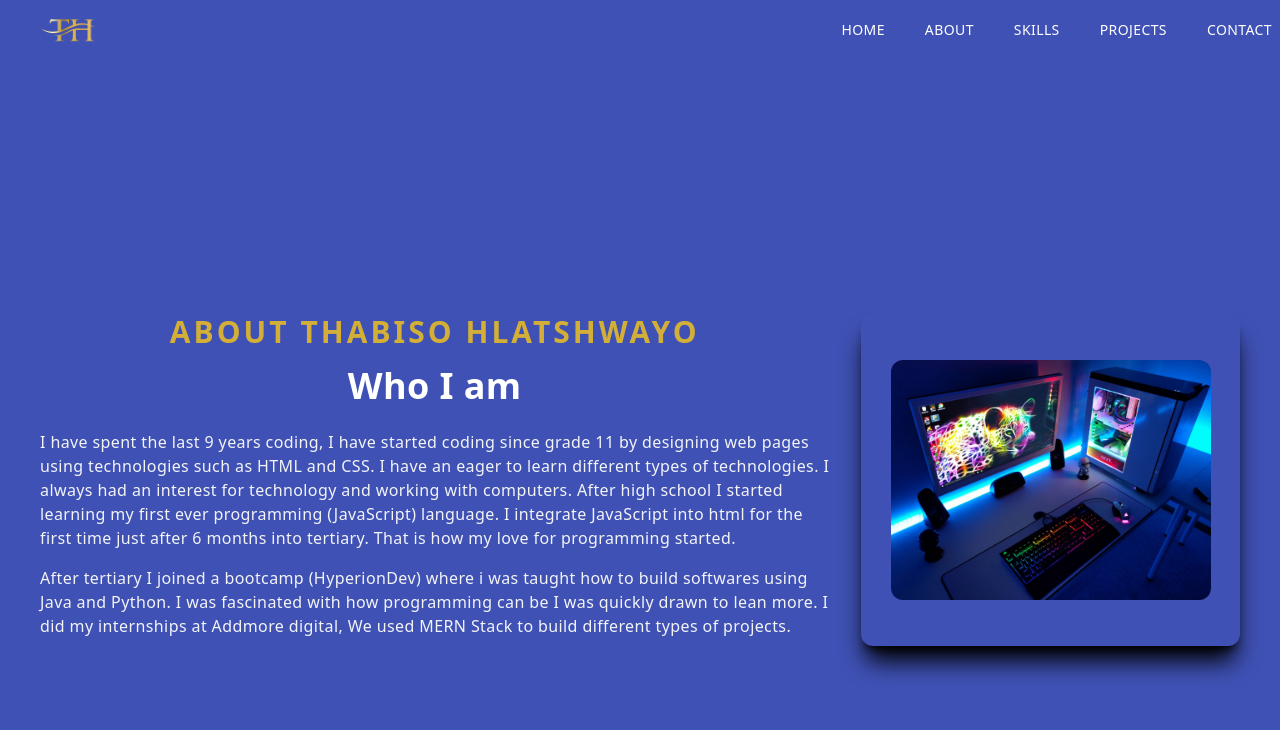
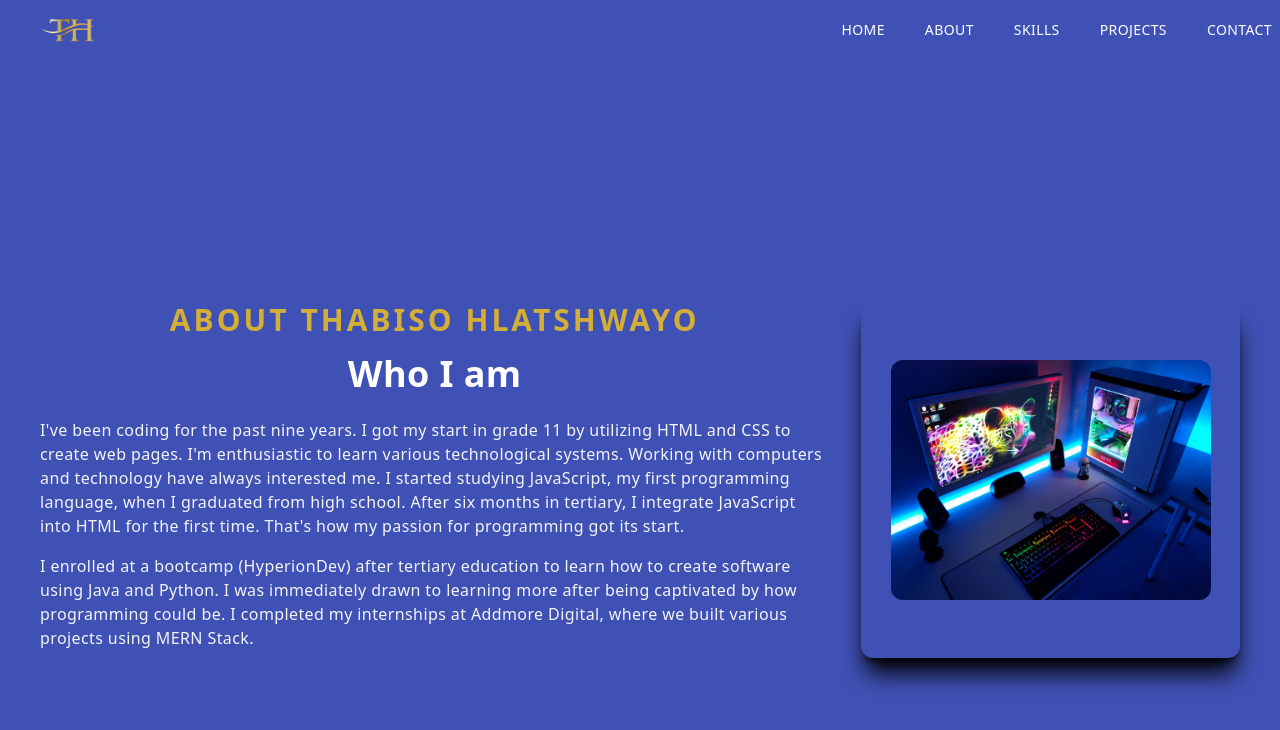
Before and after one commit to Thabiso-Timzo/Thabiso-Hlatshwayo, a Next.js app: page /about in a window 1280 px wide. Shown: the top 730 px of the page. Built offline with nearby package versions, Linux system fonts and the light colour scheme.

Commit message:
Updated about page

```diff
--- a/pages/about.js
+++ b/pages/about.js
@@ -6,7 +6,7 @@ import NavBar from '../components/nav-bar/NavBar'
 import Footer from '../components/footer/Footer'
 import touch from '../public/assets/touch.jpg'
 
-const about = () => {
+const About = () => {
   return (
     <>
     <Head>
@@ -22,16 +22,15 @@ const about = () => {
           <h1 className={'uppercase text-3xl tracking-widest text-[#D4AF37] text-center'}>About Thabiso Hlatshwayo</h1>
           <h2 className={'py-4 text-center'}>Who I am</h2>
           <p className={'py-2 text-gray-100'}>
-            I have spent the last 9 years coding, I have started coding since grade 11 by designing web pages
-            using technologies such as HTML and CSS. I have an eager to learn different types of technologies.
-            I always had an interest for technology and working with computers. After high school I started learning
-            my first ever programming (JavaScript) language. I integrate JavaScript into html for the first time
-            just after 6 months into tertiary. That is how my love for programming started.
+            I've been coding for the past nine years. I got my start in grade 11 by utilizing HTML and CSS to create web pages.
+            I'm enthusiastic to learn various technological systems. Working with computers and technology have always interested me.
+            I started studying JavaScript, my first programming language, when I graduated from high school. After six months in tertiary,
+            I integrate JavaScript into HTML for the first time. That's how my passion for programming got its start.
           </p>
           <p className={'py-2 text-gray-100'}>
-            After tertiary I joined a bootcamp (HyperionDev) where i was taught how to build softwares using Java and Python.
-            I was fascinated with how programming can be I was quickly drawn to lean more. I did my internships at Addmore digital,
-            We used MERN Stack to build different types of projects.
+            I enrolled at a bootcamp (HyperionDev) after tertiary education to learn how to create software using Java and Python.
+            I was immediately drawn to learning more after being captivated by how programming could be. I completed my internships at Addmore Digital,
+            where we built various projects using MERN Stack.
           </p>
         </div>
         <div className={'w-full h-auto shadow-xl shadow-black rounded-xl flex items-center justify-center p-4 hover:scale-105 ease-in duration-300'}>
@@ -50,4 +49,4 @@ const about = () => {
   )
 }
 
-export default about
+export default About
```
